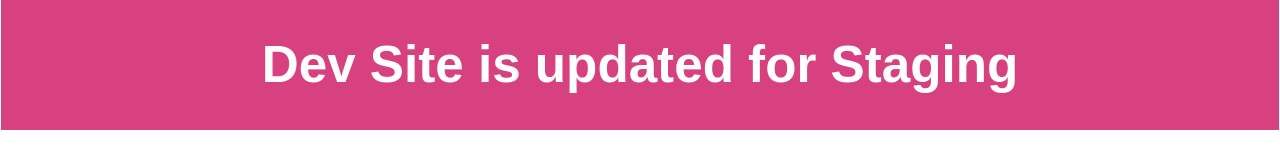
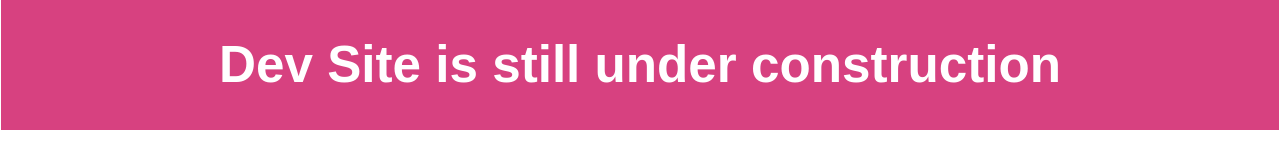
Before and after one commit to RiffatHussain/Travel-Blog-App, a React (Vite) app: page / in a window 1280 px wide. Shown: the top 160 px of the page. Built offline with nearby package versions, Linux system fonts and the light colour scheme.

Commit message:
Dev site is still in updatation

```diff
--- a/src/components/Header.jsx
+++ b/src/components/Header.jsx
@@ -6,7 +6,7 @@ export default function Header() {
 	return (
 		<div>
 			<header className="journal-header">
-				<h1 className="title">Dev Site is updated for Staging</h1>
+				<h1 className="title">Dev Site is still under construction</h1>
 			</header>
 		</div>
 	)
```
